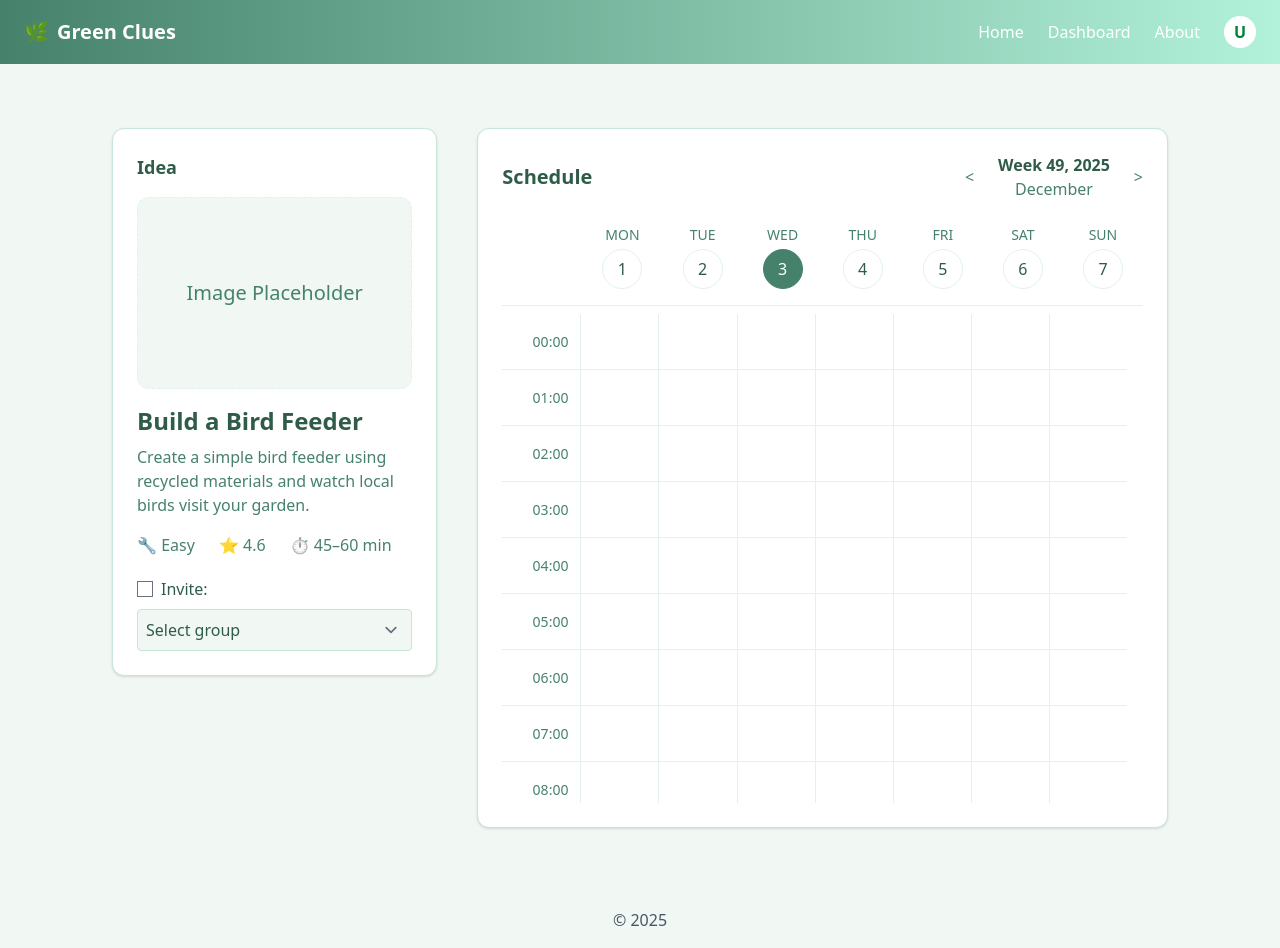
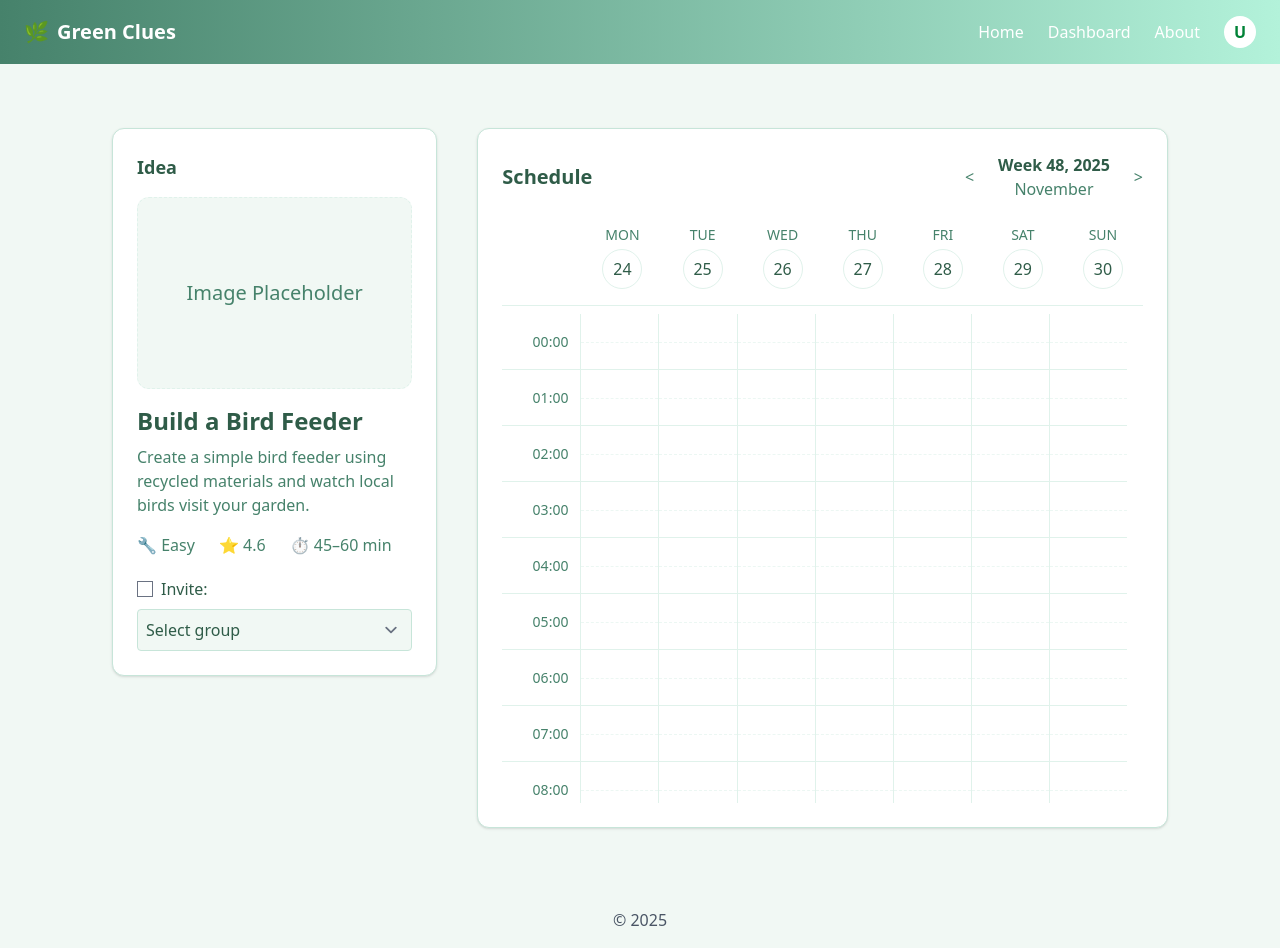
Before and after one commit to iemsel/SandboxFrontend, a SvelteKit app: page /planning in a window 1280 px wide. Built offline with nearby package versions, Linux system fonts and the light colour scheme.

Commit message:
real dates shown in schedule

```diff
--- a/src/routes/planning/+page.svelte
+++ b/src/routes/planning/+page.svelte
@@ -3,24 +3,39 @@
   let inviteChecked = false;
   $: if (!inviteChecked) selectedGroup = "";
 
-  let week = 49;
-  let year = 2025;
-  let month = "December";
-
   const days = [
-    { label: "MON", num: 1 },
-    { label: "TUE", num: 2 },
-    { label: "WED", num: 3, selected: true },
-    { label: "THU", num: 4 },
-    { label: "FRI", num: 5 },
-    { label: "SAT", num: 6 },
-    { label: "SUN", num: 7 }
+    { label: "MON" }, { label: "TUE" }, { label: "WED" },
+    { label: "THU" }, { label: "FRI" }, { label: "SAT" }, { label: "SUN" }
   ];
 
-  // Hours: 00:00 → 23:00
-  const hours = Array.from({ length: 24 }, (_, i) =>
-    `${String(i).padStart(2, '0')}:00`
-  );
+  const hours = Array.from({ length: 24 }, (_, i) => `${String(i).padStart(2, "0")}:00`);
+
+  let currentDate = new Date();
+
+  function getISOWeek(date) {
+    const tmp = new Date(Date.UTC(date.getFullYear(), date.getMonth(), date.getDate()));
+    const dayNum = tmp.getUTCDay() || 7;
+    tmp.setUTCDate(tmp.getUTCDate() + 4 - dayNum);
+    const yearStart = new Date(Date.UTC(tmp.getUTCFullYear(), 0, 1));
+    return Math.ceil((((tmp - yearStart) / 86400000) + 1) / 7);
+  }
+
+  function getMonday(d) {
+    const date = new Date(d);
+    const day = (date.getDay() + 6) % 7;
+    date.setDate(date.getDate() - day);
+    return date;
+  }
+
+  $: monday = getMonday(currentDate);
+  $: weekNumber = getISOWeek(currentDate);
+  $: year = monday.getFullYear();
+  $: monthName = monday.toLocaleDateString("en-US", { month: "long" });
+  $: dayDates = Array.from({ length: 7 }, (_, i) => {
+    const d = new Date(monday);
+    d.setDate(d.getDate() + i);
+    return d;
+  });
 </script>
 
 <div class="p-8 font-sans grid grid-cols-3 gap-10">
@@ -67,82 +82,50 @@
     </section>
   </div>
 
-  <!-- RIGHT SIDE -->
+  <!-- RIGHT: Schedule -->
   <div class="col-span-2">
-  <section
-    class="rounded-xl shadow p-6 flex flex-col"
-    style="background-color: var(--color-white); border: 1px solid var(--color-border); height: 700px;"
-  >
+    <section class="rounded-xl shadow p-6 flex flex-col"
+             style="background-color: var(--color-white); border: 1px solid var(--color-border); height: 700px;">
+
       <!-- Header -->
       <div class="flex justify-between items-center mb-6">
         <h2 class="text-xl font-semibold" style="color: var(--color-text-primary);">Schedule</h2>
-
         <div class="flex items-center gap-6">
           <button style="color: var(--color-text-secondary);">&lt;</button>
-
           <div class="text-center">
-          <div class="font-semibold" style="color: var(--color-text-primary);">Week 49, 2025</div>
-          <div style="color: var(--color-text-secondary);">December</div>
+            <div class="font-semibold" style="color: var(--color-text-primary);">Week {weekNumber}, {year}</div>
+            <div style="color: var(--color-text-secondary);">{monthName}</div>
           </div>
-
           <button style="color: var(--color-text-secondary);">&gt;</button>
         </div>
       </div>
 
-
-    <!-- DAY HEADER WITH EMPTY TIME COLUMN -->
-    <div
-      class="grid grid-cols-8 text-center border-b pb-4 mb-2"
-      style="border-color: var(--color-border-light);"
-    >
-      <!-- Empty column for time labels -->
+      <!-- Days header -->
+      <div class="grid grid-cols-8 text-center border-b pb-4 mb-2" style="border-color: var(--color-border-light);">
         <div></div>
-
-      {#each days as d}
+        {#each dayDates as date, index}
           <div>
-          <div class="text-sm mb-1" style="color: var(--color-text-secondary);">
-            {d.label}
-          </div>
-
-          <div
-            class="w-10 h-10 mx-auto flex items-center justify-center rounded-full"
-            style="
-              background-color: {d.selected ? 'var(--color-primary)' : 'transparent'};
-              color: {d.selected ? 'var(--color-white)' : 'var(--color-text-primary)'};
-              border: 1px solid {d.selected ? 'var(--color-primary)' : 'var(--color-border-light)'};
-            "
-          >
-            {d.num}
+            <div class="text-sm mb-1" style="color: var(--color-text-secondary);">{days[index].label}</div>
+            <div class="w-10 h-10 mx-auto flex items-center justify-center rounded-full"
+                 style="background-color: transparent; color: var(--color-text-primary); border: 1px solid var(--color-border-light);">
+              {date.getDate()}
             </div>
           </div>
         {/each}
       </div>
 
-
-    <!-- SCROLLING GRID -->
+      <!-- Time grid -->
       <div class="flex-1 overflow-y-scroll pr-4" style="scrollbar-width: thin;">
-
         {#each hours as hour}
-        <!-- 8 column row: TIME | 7 DAYS -->
-        <div
-          class="grid grid-cols-8 h-14 border-b"
-          style="border-color: var(--color-border-light);"
-        >
-          <!-- TIME COLUMN -->
-          <div
-            class="flex items-center justify-end pr-3 text-sm"
-            style="color: var(--color-text-secondary);"
-          >
-            {hour}
+          <div class="grid grid-cols-8 h-14 border-b" style="border-color: var(--color-border-light);">
+            <div class="flex items-center justify-end pr-3 text-sm" style="color: var(--color-text-secondary);">{hour}</div>
+            {#each Array(7) as _}
+              <div class="border-l relative" style="border-color: var(--color-border-light);">
+                <div class="absolute left-0 right-0" style="top: 50%; border-top: 1px dashed var(--color-border-light); opacity: 0.6;"></div>
               </div>
-
-          <!-- 7 DAY CELLS -->
-          {#each Array(7) as _}
-            <div class="border-l" style="border-color: var(--color-border-light);"></div>
             {/each}
           </div>
         {/each}
-
       </div>
   </section>
 </div>
```
Lines whose indentation alone changed are shown as unchanged.
